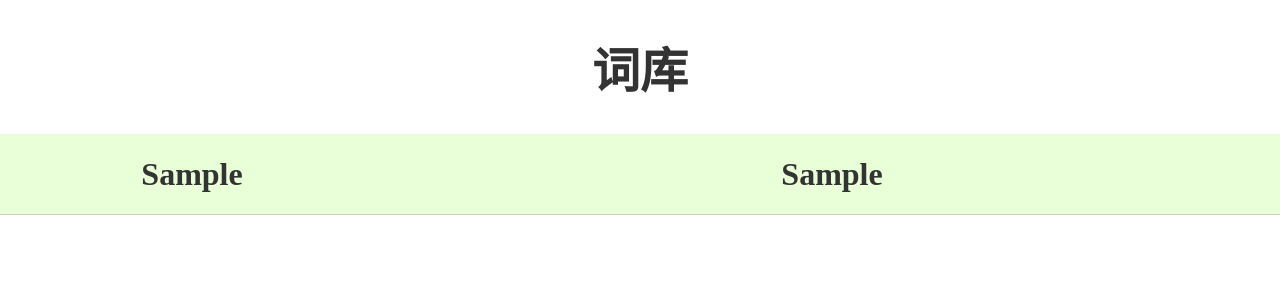
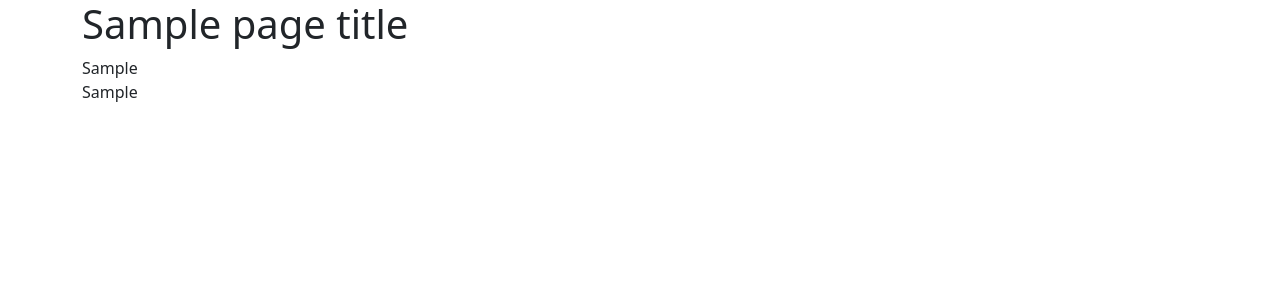
Before and after one commit to panhaoyu/remember-me, a Django app: template word/templates/word/index.html in a window 1280 px wide. Shown: the top 300 px of the page. Run offline with Django 4.2, Linux system fonts and the light colour scheme; tables that the repository leaves empty hold one stand-in row (values such as "Sample post"); the template is opened without the code that fills it: values that come from a table or form of the project are taken from there, most other values are stand-ins (such as "Sample title", 1, 10 or a date in 2020).

Commit message:
建立后端渲染的架构

```diff
--- a/word/static/css/word/index.css
+++ /dev/null
@@ -1,47 +0,0 @@
-body {
-  margin: 0;
-  display: flex;
-  flex-flow: column nowrap;
-  justify-content: start;
-  align-items: stretch;
-  color: #333333;
-}
-body > * {
-  flex: 0 0 auto;
-}
-
-h1 {
-  text-align: center;
-  font-size: 3rem;
-}
-
-.line {
-  display: flex;
-  flex-flow: row nowrap;
-  justify-content: stretch;
-  align-items: center;
-  text-align: center;
-  height: 5rem;
-  border-bottom: #CCCCCC solid 1px;
-  font-weight: bold;
-  font-size: 2rem;
-}
-.line > * {
-  flex: 0 0 auto;
-}
-.line:first-child {
-  border-top: #CCCCCC solid 1px;
-}
-.line:nth-child(even) {
-  background: #e8ffd8;
-}
-
-.word {
-  width: 30%;
-}
-
-.translation {
-  width: 70%;
-}
-
-/*# sourceMappingURL=index.css.map */
--- a/word/static/css/word/index.sass
+++ /dev/null
@@ -1,42 +0,0 @@
-@mixin flex-row($main: center, $sub: center)
-  display: flex
-  flex-flow: row nowrap
-  justify-content: $main
-  align-items: $sub
-  > *
-    flex: 0 0 auto
-
-@mixin flex-column($main: center, $sub: center)
-  display: flex
-  flex-flow: column nowrap
-  justify-content: $main
-  align-items: $sub
-  > *
-    flex: 0 0 auto
-
-body
-  margin: 0
-  @include flex-column(start, stretch)
-  color: #333333
-
-h1
-  text-align: center
-  font-size: 3rem
-
-.line
-  @include flex-row(stretch, center)
-  text-align: center
-  height: 5rem
-  border-bottom: #CCCCCC solid 1px
-  &:first-child
-    border-top: #CCCCCC solid 1px
-  &:nth-child(even)
-    background: #e8ffd8
-  font-weight: bold
-  font-size: 2rem
-
-.word
-  width: 30%
-
-.translation
-  width: 70%
--- /dev/null
+++ b/word/templates/word/base.html
@@ -0,0 +1,19 @@
+{% load static %}
+<!DOCTYPE html>
+<html lang="en">
+<head>
+    <meta charset="UTF-8">
+    <title>{{ page_title }} | {{ site_name }}</title>
+    <link href="https://cdn.jsdelivr.net/npm/bootstrap@5.1.3/dist/css/bootstrap.min.css" rel="stylesheet"
+          integrity="sha384-1BmE4kWBq78iYhFldvKuhfTAU6auU8tT94WrHftjDbrCEXSU1oBoqyl2QvZ6jIW3" crossorigin="anonymous">
+</head>
+<body class="container">
+<h1 class="">{{ page_title }}</h1>
+{% block body %}
+    <p class="alert alert-danger">此文本不应该出现，请联系网站开发者！</p>
+{% endblock %}
+</body>
+<script src="https://cdn.jsdelivr.net/npm/bootstrap@5.1.3/dist/js/bootstrap.bundle.min.js"
+        integrity="sha384-ka7Sk0Gln4gmtz2MlQnikT1wXgYsOg+OMhuP+IlRH9sENBO0LRn5q+8nbTov4+1p"
+        crossorigin="anonymous"></script>
+</html>
--- a/word/templates/word/index.html
+++ b/word/templates/word/index.html
@@ -1,24 +1,13 @@
-{% load static %}
-<!DOCTYPE html>
-<html lang="en">
-<head>
-    <meta charset="UTF-8">
-    <title>背单词</title>
-    <link rel="stylesheet" href="{% static "css/word/index.css" %}">
-</head>
-<body>
-<h1>词库</h1>
+{% extends 'word/base.html' %}
 
+{% block body %}
     {% if words %}{% else %}
-    <div class="line">未添加词库</div>
+        <p class="alert alert-warning">未添加词库</p>
     {% endif %}
-
     {% for word in words %}
         <div class="line">
             <div class="word">{{ word.word }}</div>
             <div class="translation">{{ word.translation }}</div>
         </div>
     {% endfor %}
-
-</body>
-</html>
+{% endblock %}
--- a/word/views.py
+++ b/word/views.py
@@ -13,10 +13,13 @@ class IndexView(BaseView):
     template_name = 'word/index.html'
 
     def get_context_data(self, **kwargs):
+        kwargs = super().get_context_data(**kwargs)
+
         word_list = self.request.session.get('word_list', [])
         word_list = [WordModel.objects.get(id=word) for word in word_list]
         if not word_list:
             word_list = WordModel.get_random(10)
             self.request.session['word_list'] = [word.id for word in word_list]
         kwargs |= {'words': word_list}
+
         return kwargs
```
Also changed, not shown: 1 other file. Lines whose indentation alone changed are shown as unchanged.
